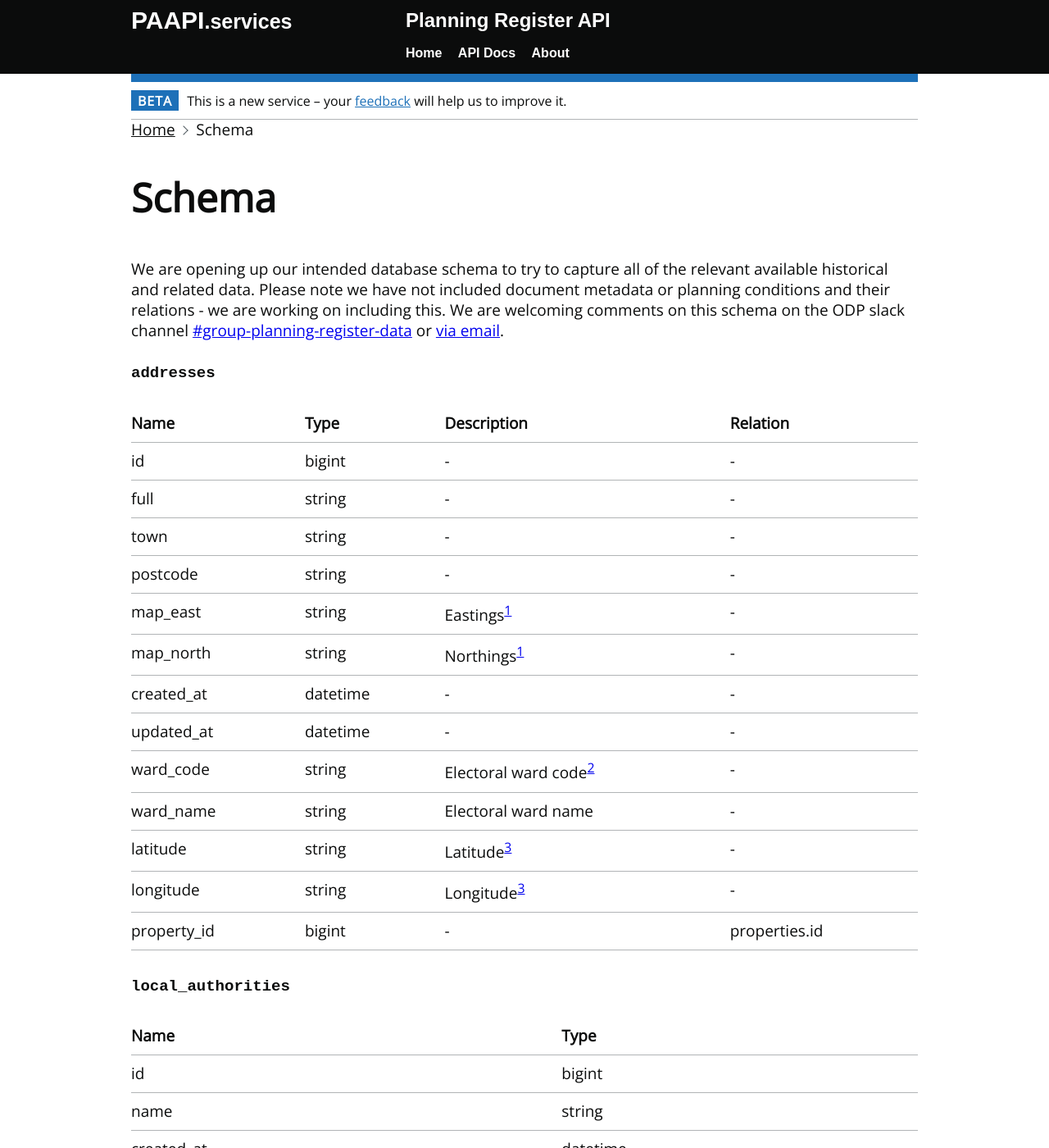
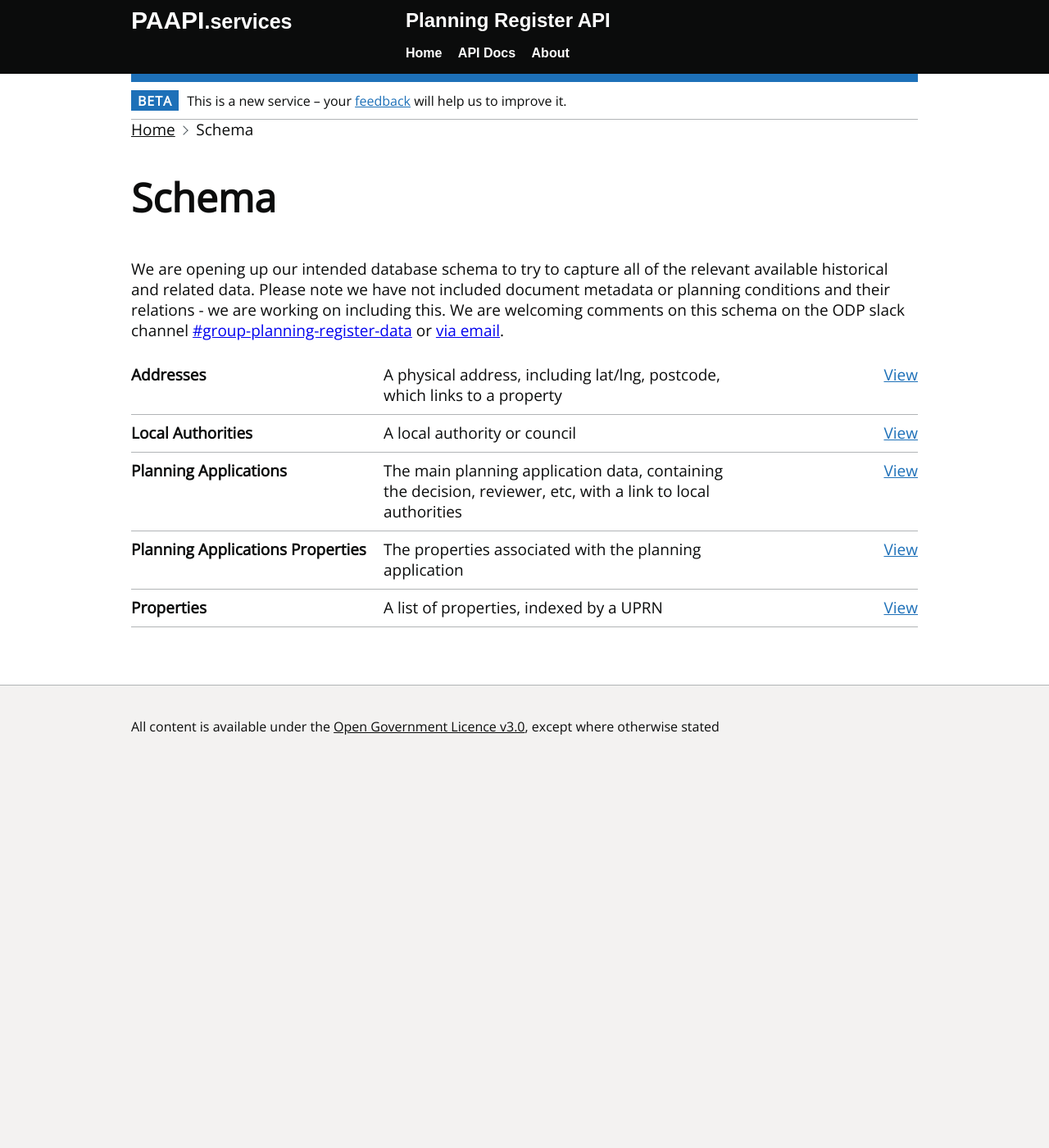
Before and after one commit to unboxed/paapi, a Jekyll site: the page built from docs/storing-data/schema/index.md, in a window 1280 px wide and 1400 px high. Shown: the whole window at 82% size. Built offline with Jekyll 4.4.1, drawn with Linux system fonts in a browser that asks for light colours; some of the changed text lies outside the part shown.

Commit message:
Split schema pages up

```diff
--- a/docs/storing-data/schema/index.md
+++ b/docs/storing-data/schema/index.md
@@ -8,80 +8,70 @@ description: Schema
 
 We are opening up our intended database schema to try to capture all of the relevant available historical and related data. Please note we have not included document metadata or planning conditions and their relations - we are working on including this. We are welcoming comments on this schema on the ODP slack channel [#group-planning-register-data](https://opendigitalplanning.slack.com/archives/C04MB9HA6N6) or [via email](mailto:bops.register.feedback@unboxed.co).
 
-#### `addresses`
-
-| Name | Type | Description | Relation |
-| ----- | ----- | ----- | ----- |
-| id | bigint | - | -
-| full | string | - | -
-| town | string | - | -
-| postcode | string | - | -
-| map_east | string | Eastings[^1] | -
-| map_north | string | Northings[^1] | -
-| created_at | datetime | - | -
-| updated_at | datetime | - | -
-| ward_code | string | Electoral ward code[^2] | -
-| ward_name | string | Electoral ward name | -
-| latitude | string | Latitude[^3] | -
-| longitude | string | Longitude[^3] | -
-| property_id | bigint | - | properties.id
-
-[^1]: Northings / Eastings / lat lng will be updated as data is ingressed.
-[^2]: [Ward codes are defined by the ONS](https://www.ons.gov.uk/methodology/geography/geographicalproducts/namescodesandlookups)
-[^3]: Lat/lng data is stored as is for now, we have not set a format for now.
-
-#### `local_authorities`
-
-| Name | Type |
-| ----- | -----
-| id | bigint |
-| name | string |
-| created_at | datetime |
-| updated_at | datetime |
-
-#### `planning_applications`
-
-| Name | Type |  Relation
-| ----- | ----- | ----- |
-| id | bigint | -
-| reference | string | -
-| area | string | -
-| description | string | -
-| received_at | datetime | -
-| created_at | datetime | -
-| updated_at | datetime | -
-| assessor | string | -
-| decision | string | -
-| decision_issued_at | datetime | -
-| local_authority_id | bigint | local_authorities.id
-| view_documents | string | -
-| application_type | string | -
-| reviewer | string | -
-| validated_at | datetime | -
-| created_at | datetime | -
-| updated_at | datetime | -
-| view_documents | string | -
-| application_type_code | string | -
-
-#### `planning_applications_properties`
-
-| Name | Type | Relation |
-| ----- | ----- | ----- |
-| id | bigint | -
-| planning_application_id | bigint | planning_applications.id
-| property_id | bigint | properties.id
-| created_at | datetime | -
-| updated_at | datetime | -
-
-#### `properties`
-
-| Name | Type | Description |
-| ----- | ----- | ----- |
-| id | bigint | -
-| uprn | string | Universal property reference number [^4]
-| type | string | -
-| code | string | -
-| created_at | datetime | -
-| updated_at | datetime | -
-
-[^4]: [Identifying property and street information](https://www.gov.uk/government/publications/open-standards-for-government/identifying-property-and-street-information)
+<dl class="govuk-summary-list">
+  <div class="govuk-summary-list__row">
+    <dt class="govuk-summary-list__key">
+      Addresses
+    </dt>
+    <dd class="govuk-summary-list__value">
+      A physical address, including lat/lng, postcode, which links to a property
+    </dd>
+    <dd class="govuk-summary-list__actions">
+      <a class="govuk-link" href="addresses">
+        View
+      </a>
+    </dd>
+  </div>
+  <div class="govuk-summary-list__row">
+    <dt class="govuk-summary-list__key">
+      Local Authorities
+    </dt>
+    <dd class="govuk-summary-list__value">
+      A local authority or council
+    </dd>
+    <dd class="govuk-summary-list__actions">
+      <a class="govuk-link" href="local_authorities">
+        View
+      </a>
+    </dd>
+  </div>
+  <div class="govuk-summary-list__row">
+    <dt class="govuk-summary-list__key">
+      Planning Applications
+    </dt>
+    <dd class="govuk-summary-list__value">
+      The main planning application data, containing the decision, reviewer, etc, with a link to local authorities
+    </dd>
+    <dd class="govuk-summary-list__actions">
+      <a class="govuk-link" href="planning_applications">
+        View
+      </a>
+    </dd>
+  </div>
+  <div class="govuk-summary-list__row">
+    <dt class="govuk-summary-list__key">
+      Planning Applications Properties
+    </dt>
+    <dd class="govuk-summary-list__value">
+      The properties associated with the planning application
+    </dd>
+    <dd class="govuk-summary-list__actions">
+      <a class="govuk-link" href="planning_applications_properties">
+        View
+      </a>
+    </dd>
+  </div>
+    <div class="govuk-summary-list__row">
+    <dt class="govuk-summary-list__key">
+      Properties
+    </dt>
+    <dd class="govuk-summary-list__value">
+      A list of properties, indexed by a UPRN
+    </dd>
+    <dd class="govuk-summary-list__actions">
+      <a class="govuk-link" href="properties">
+        View
+      </a>
+    </dd>
+  </div>
+</dl>
```
Also changed, not shown: docs/index.md (+19 -0 lines), docs/storing-data/schema/addresses/index.md (added, +30 -0 lines), docs/storing-data/schema/local_authorities/index.md (added, +17 -0 lines), docs/storing-data/schema/planning_applications/index.md (added, +32 -0 lines), docs/storing-data/schema/planning_applications_properties/index.md (added, +18 -0 lines), docs/storing-data/schema/properties/index.md (added, +21 -0 lines), docs/assets/images/chat-with-us-on-slack.svg (added), docs/assets/images/discuss-and-give-feedback.svg (added), docs/assets/images/propose-a-change-to-pages.svg (added), 1 other file.
